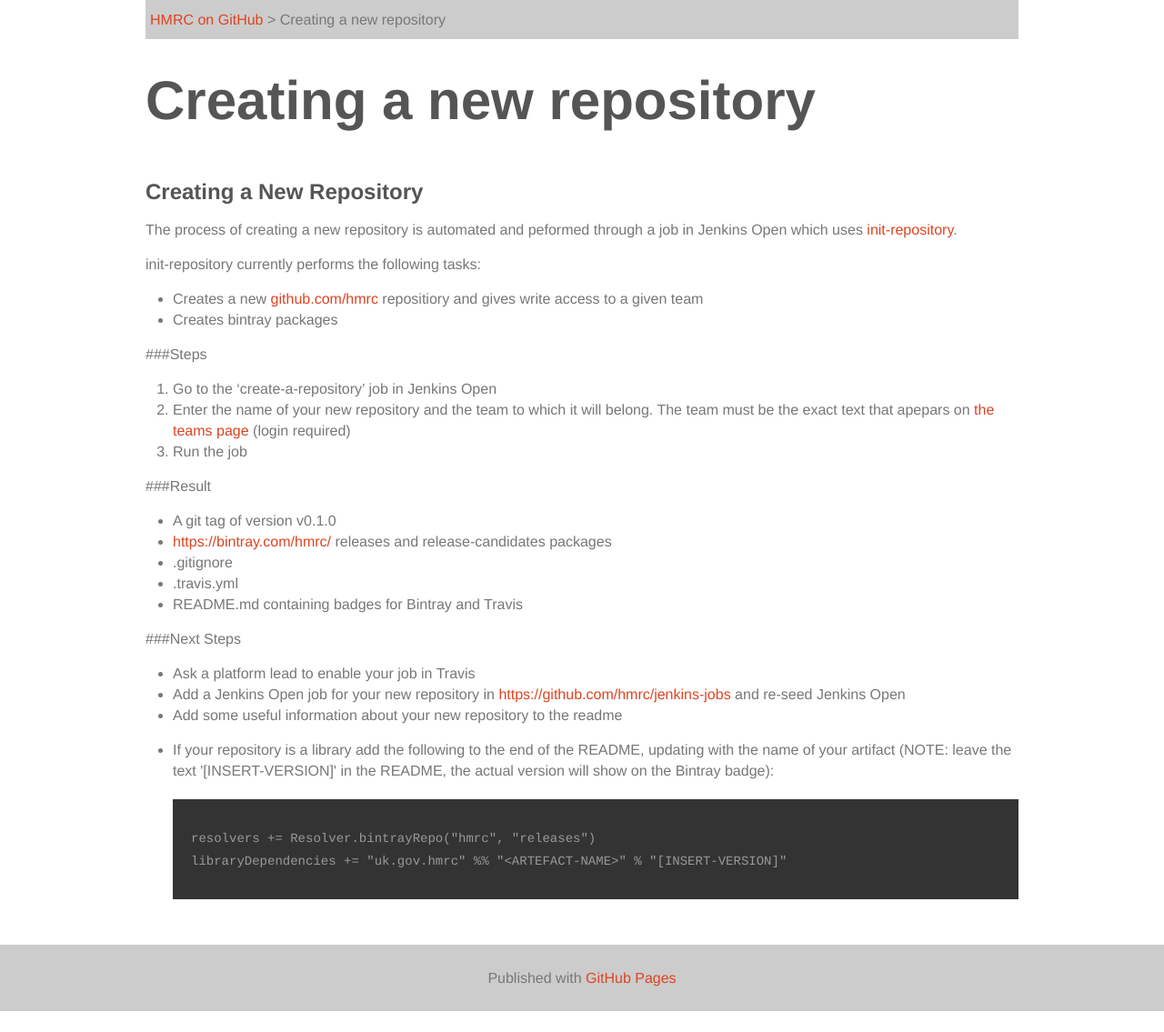
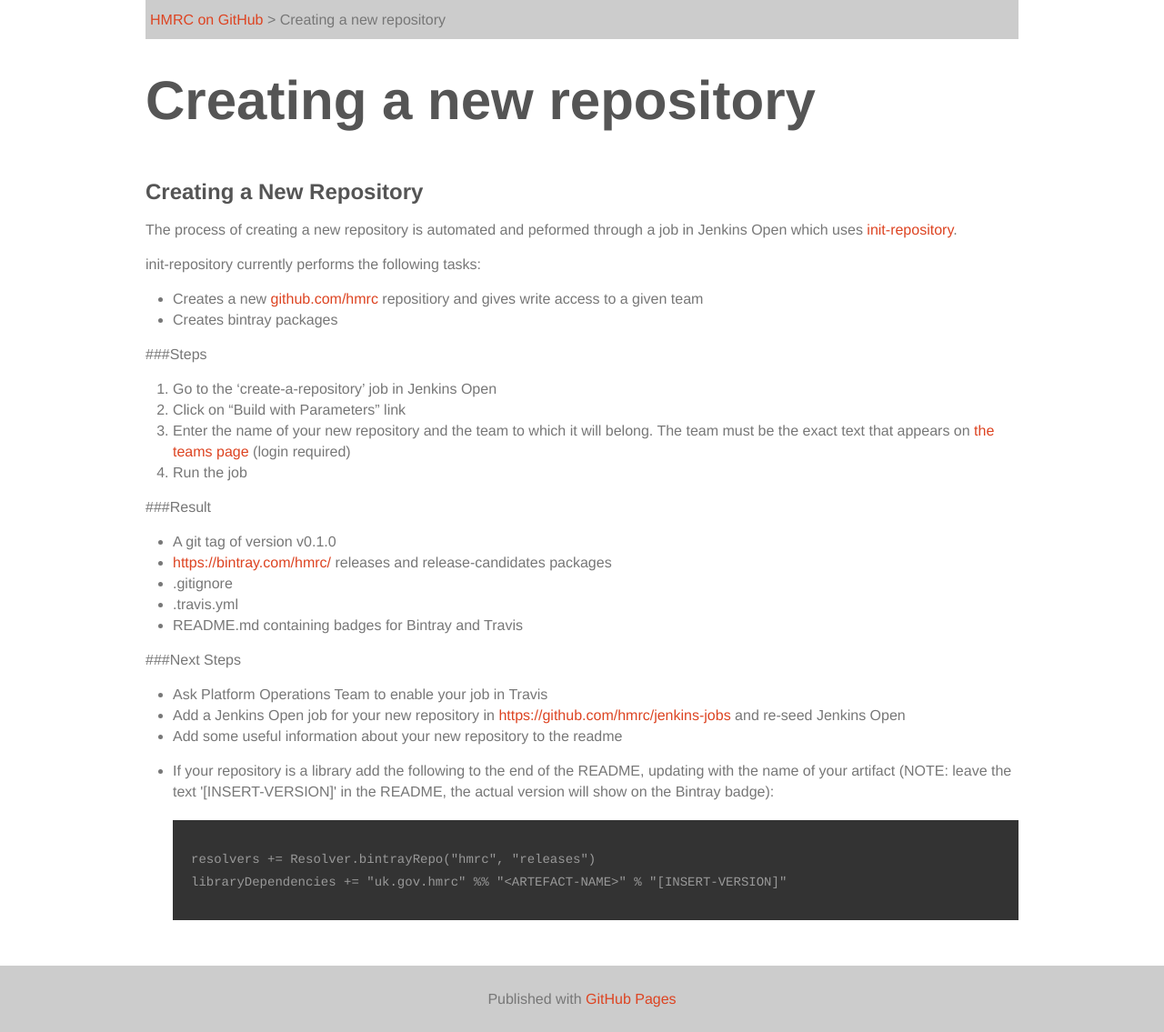
Before and after one commit to hmrc/hmrc.github.io, a Jekyll site: the page built from _posts/development-documentation/2015-01-28-creating-a-new-repository.md, in a window 1280 px wide. Shown: the whole page at 91% size. Built offline with Jekyll 4.4.1, drawn with Linux system fonts in a browser that asks for light colours; nearby versions of some CDN libraries; before the commit the page ends 1112 px from its top, so only the background shows below that.

Commit message:
Updated Create a new repository page: missing steps and mis-spells

```diff
--- a/_posts/development-documentation/2015-01-28-creating-a-new-repository.md
+++ b/_posts/development-documentation/2015-01-28-creating-a-new-repository.md
@@ -14,7 +14,8 @@
 
 ###Steps
 1. Go to the 'create-a-repository' job in Jenkins Open
-2. Enter the name of your new repository and the team to which it will belong. The team must be the exact text that apepars on [the teams page](https://github.com/orgs/hmrc/teams) (login required)
+2. Click on "Build with Parameters" link
+2. Enter the name of your new repository and the team to which it will belong. The team must be the exact text that appears on [the teams page](https://github.com/orgs/hmrc/teams) (login required)
 3. Run the job
 
 ###Result
@@ -25,7 +26,7 @@
 - README.md containing badges for Bintray and Travis
 
 ###Next Steps
-- Ask a platform lead to enable your job in Travis
+- Ask Platform Operations Team to enable your job in Travis
 - Add a Jenkins Open job for your new repository in [https://github.com/hmrc/jenkins-jobs](https://github.com/hmrc/jenkins-jobs) and re-seed Jenkins Open
 - Add some useful information about your new repository to the readme
 - If your repository is a library add the following to the end of the README, updating <ARTEFACT-NAME> with the name of your artifact (NOTE: leave the text '[INSERT-VERSION]' in the README, the actual version will show on the Bintray badge):
```
